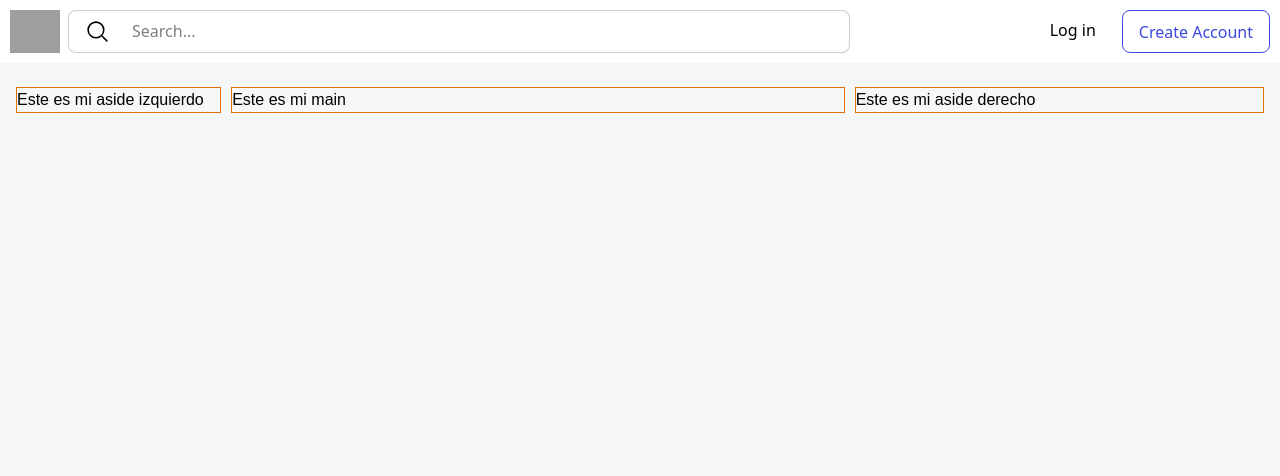
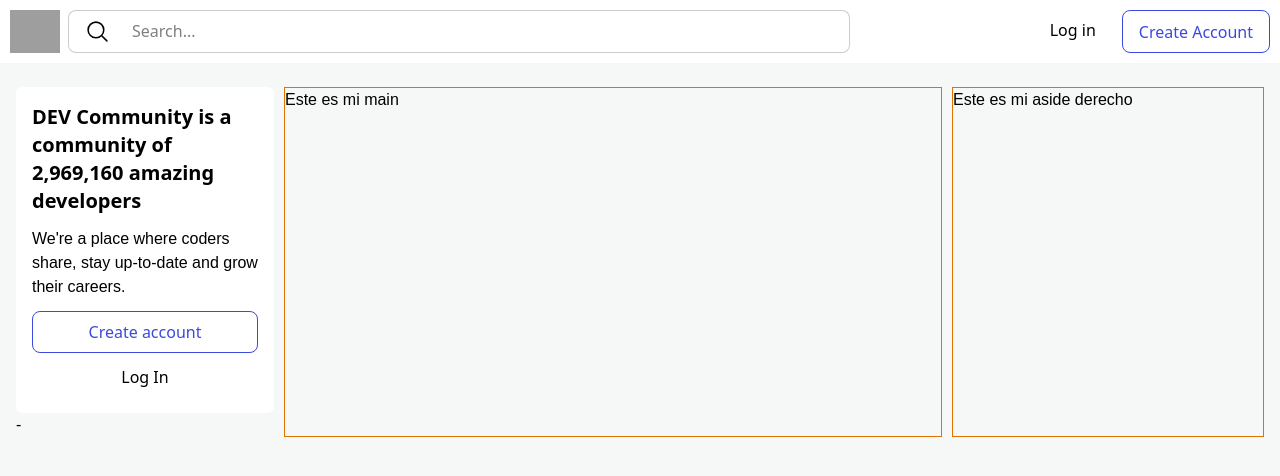
Before and after one commit to leonardomp22000/devToReact, a Next.js app: page / in a window 1280 px wide. Shown: the top 476 px of the page. Built offline with nearby package versions, Linux system fonts and the light colour scheme; grey boxes are pictures that could not be loaded.

Commit message:
Creation of login card done, and correction of responsive main design

```diff
--- /dev/null
+++ b/src/components/CardBase.jsx
@@ -0,0 +1,5 @@
+export default function CardBase({ children }) {
+  return (
+    <section className="w-full rounded-md bg-white p-4">{children}</section>
+  );
+}
--- /dev/null
+++ b/src/components/CardLogIn.jsx
@@ -0,0 +1,26 @@
+import CardBase from "./CardBase";
+import Button from "./Button";
+export default function CardLogIn() {
+  return (
+    <CardBase>
+      <div className="flex flex-col gap-3">
+        <h2 className="text-primary-title text-start font-sans text-xl font-bold">
+          DEV Community is a community of 2,969,160 amazing developers
+        </h2>
+
+        <p>
+          We're a place where coders share, stay up-to-date and grow their
+          careers.
+        </p>
+        <div className="flex w-full flex-col items-center gap-1">
+          <Button className="w-full" variant="outlined">
+            Create account
+          </Button>
+          <Button className="w-full" variant="text">
+            Log In
+          </Button>
+        </div>
+      </div>
+    </CardBase>
+  );
+}
--- a/src/pages/index.js
+++ b/src/pages/index.js
@@ -1,20 +1,20 @@
 import NavBar from "@/components/NavBar";
+import CardLogIn from "@/components/CardLogIn";
 export default function Home() {
   return (
     <div className="mx-auto max-w-7xl">
       <NavBar></NavBar>
 
       <div className="mt-2 p-4 sm:flex sm:gap-2.5">
-        <aside className="hidden border border-amber-600 md:block md:flex-1/3">
-          {" "}
+        <aside className="hidden md:block md:grow md:basis-56">
           {/**Este aside es el menu hamburguesa */}
-          <h2>Este es mi aside izquierdo</h2>
+          <CardLogIn></CardLogIn>-
         </aside>
-        <main className="w-full border border-amber-600">
+        <main className="flex-8/12 border border-amber-600 lg:flex-6/12">
           <h3>Este es mi main</h3>
         </main>
 
-        <aside className="hidden border border-amber-600 lg:flex lg:flex-2/3">
+        <aside className="hidden border border-amber-600 lg:flex lg:basis-1/4">
           {" "}
           {/**Este aside si desaparece por completo */}
           <h2>Este es mi aside derecho</h2>
--- a/tailwind.config.mjs
+++ b/tailwind.config.mjs
@@ -10,11 +10,11 @@ export default {
       colors: {
         background: "var(--background)",
         foreground: "var(--foreground)",
-
         primary: {
-          main: "#1d70ac", // #163853      fd6f00
-          hover: "#2c8ecb", // #2c8ecb     #ff890a
-          active: " #195a8b  ", // #195a8b        #cc5002
+          title: "#242424",
+          heading: "#171717",
+          subtitle: "#575757",
+          link: "#404040",
         }, // Puedes definir el color como una variable
         secondary: "#FF4081",
         customGray: "#B0BEC5",
```
